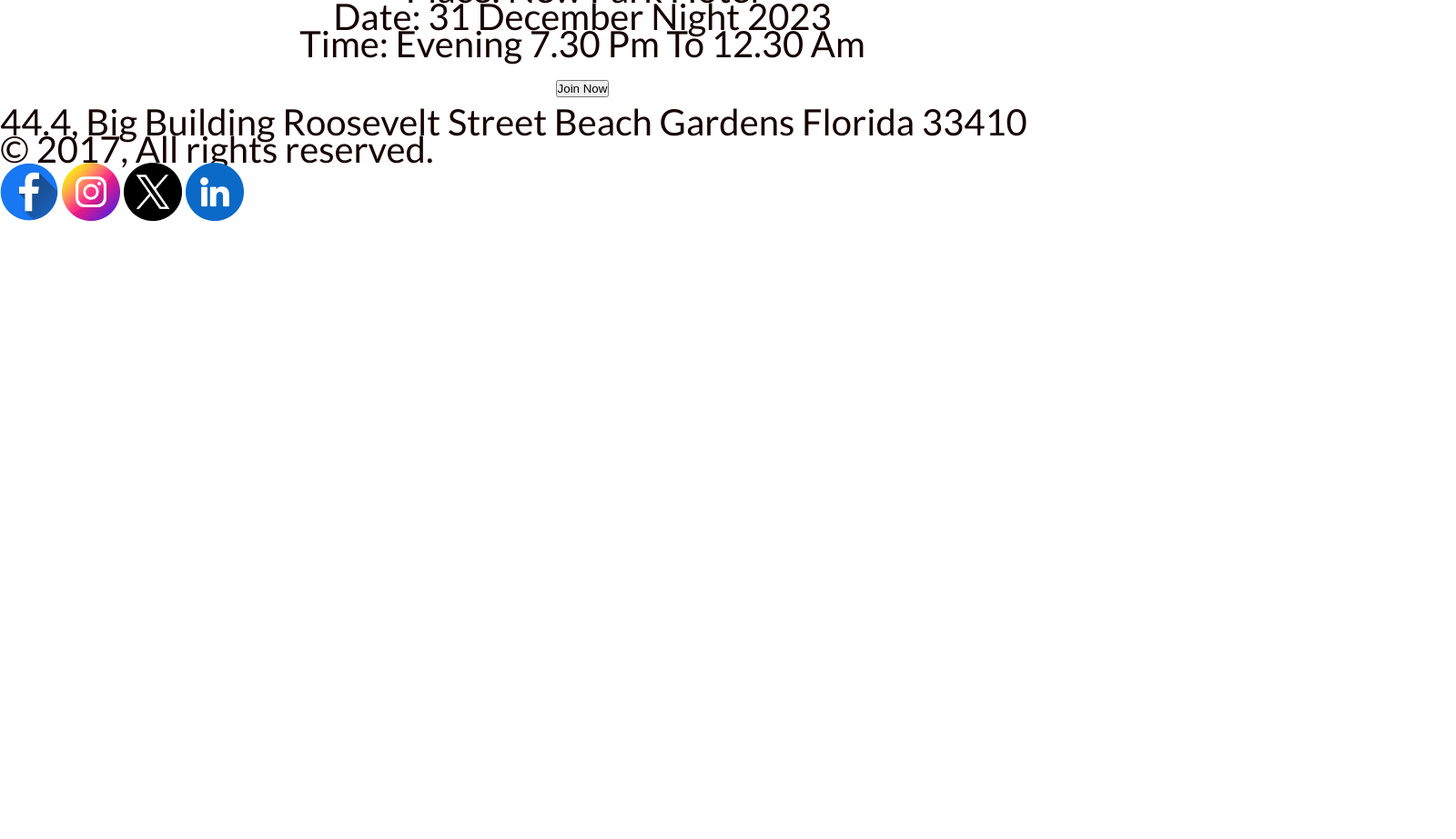
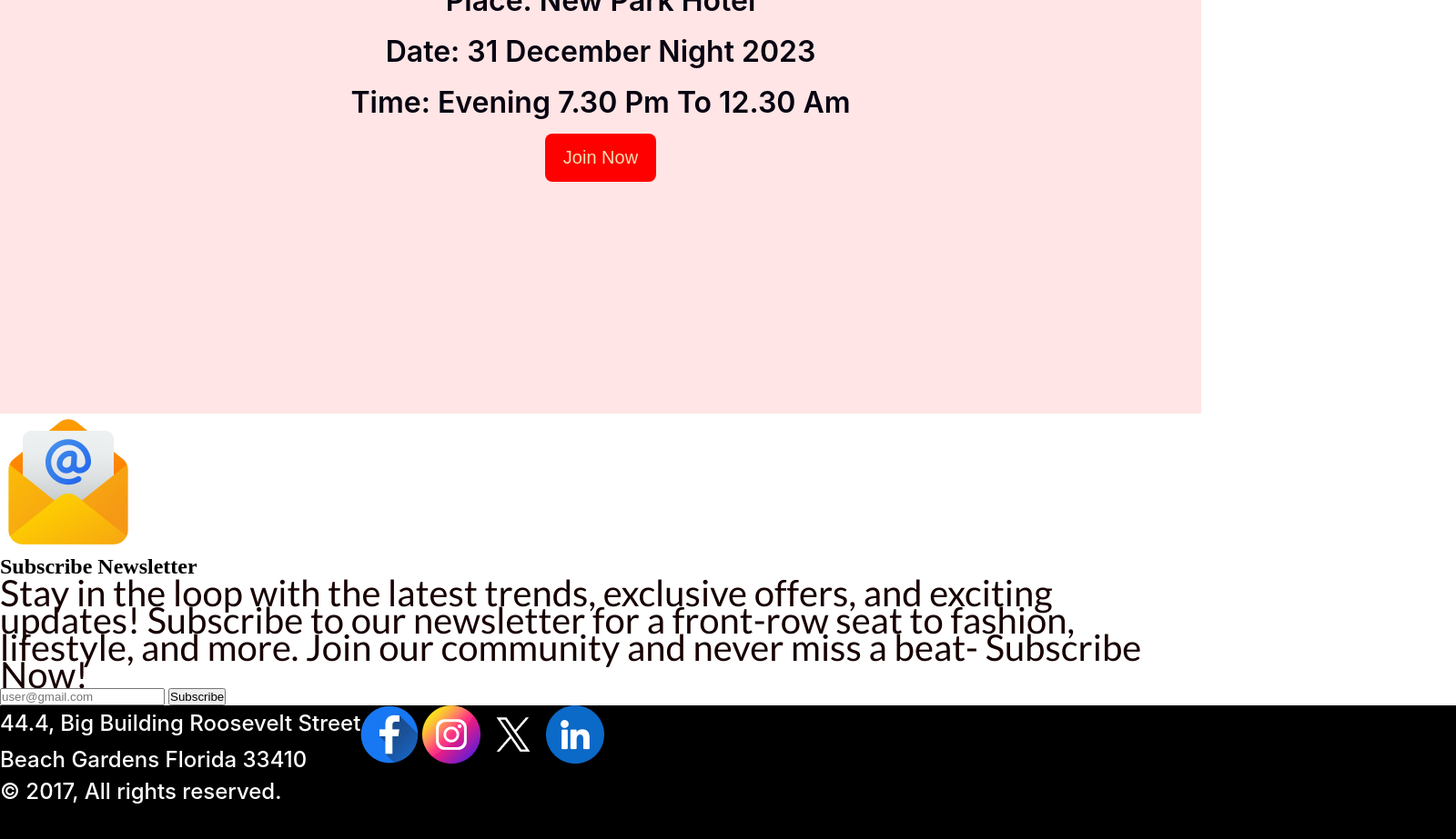
Before and after one commit to sattartuc/first.assignment, a plain HTML site: page index.html in a window 1280 px wide. Shown: the part 1657-2580 px from the top of the page at 91% size, 1600 px wide, since content can reach past the window. Before the commit the page ends 1905 px from the top, so only its background shows below. Drawn offline with Linux system fonts and the light colour scheme.

Commit message:
added footer

```diff
--- a/index.html
+++ b/index.html
@@ -49,20 +49,49 @@
     </main>
     <section>
       <div class="park-hotel-text">
-        <p>Place: New Park Hotel</p>
-        <p>Date: 31 December Night 2023</p>
-        <p>Time: Evening 7.30 pm to 12.30 am</p>
-        <button>Join Now</button>
+        <p class="cnt">Place: New Park Hotel</p>
+        <p class="cnt">Date: 31 December Night 2023</p>
+        <p class="cnt">Time: Evening 7.30 pm to 12.30 am</p>
+        <button class="btn-tt">Join Now</button>
       </div>
     </section>
 
-    <footer>
-      <div id="street-info">
-        <p>44.4, Big Building Roosevelt Street Beach Gardens Florida 33410</p>
-        <p>&copy; 2017, All rights reserved.</p>
+    <section class="newsletter">
+      <div class="newsletter-padding">
+        <div>
+          <img src="Images/Group 61.png" alt="" />
+        </div>
+        <div>
+          <h1 class="sub-news">Subscribe Newsletter</h1>
+          <p class="sub-description">
+            Stay in the loop with the latest trends, exclusive offers, and
+            exciting updates! Subscribe to our newsletter for a front-row seat
+            to fashion, lifestyle, and more. Join our community and never miss a
+            beat- Subscribe Now!
+          </p>
+        </div>
+        <form action="">
+          <input
+            class="mails"
+            type="email"
+            name=""
+            id=""
+            placeholder="user@gmail.com"
+          />
+          <input class="subss" type="button" value="Subscribe" />
+        </form>
+      </div>
+    </section>
+
+    <footer class="social-link">
+      <div>
+        <p class="left-up">
+          44.4, Big Building Roosevelt Street <br />Beach Gardens Florida 33410
+        </p>
+        <p class="down-left">&copy; 2017, All rights reserved.</p>
       </div>
 
-      <div class="social-link">
+      <div class="image-link">
         <a href=""><img src="images/Facebook.png" alt="" /></a>
         <a href=""><img src="images/Instagram.png" alt="" /></a>
         <a href=""><img src="images/Twitter.png" alt="" /></a>
--- a/styles/style.css
+++ b/styles/style.css
@@ -128,7 +128,15 @@ P {
   font-weight: 400;
   line-height: 30px;
 }
+.park-hotel-text {
+  width: 1320px;
+  height: 482px;
+  flex-shrink: 0;
+}
 
+.park-hotel-text {
+  background-color: rgba(255, 0, 0, 0.1);
+}
 .park-hotel-text {
   color: #f00;
   text-align: center;
@@ -148,5 +156,60 @@ P {
   line-height: 56px;
   text-transform: capitalize;
 }
-? .social-link {
+.btn-tt {
+  border-radius: 8px;
+  background: red;
+  color: wheat;
+  border: none;
+  font-size: 20px;
+  padding: 15px 20px;
+  cursor: pointer;
 }
+.cnt {
+  color: #f00;
+  text-align: center;
+  font-family: Inter;
+  font-size: 32px;
+  font-style: normal;
+  font-weight: 600;
+  line-height: 56px; /* 175% */
+  text-transform: capitalize;
+}
+.cnt {
+  color: #070211;
+  font-family: Inter;
+  font-size: 32px;
+  font-style: normal;
+  font-weight: 600;
+  line-height: 56px;
+  text-transform: capitalize;
+  position: center;
+}
+
+.social-link {
+  width: 1600px;
+  height: 609px;
+  flex-shrink: 0;
+  background: black;
+  display: flex;
+  position: ce;
+}
+.left-up {
+  color: #fff;
+  font-family: Inter;
+  font-size: 24px;
+  font-style: normal;
+  font-weight: 500;
+  line-height: 40px; /* 166.667% */
+}
+.down-left {
+  color: #fff;
+  font-family: Inter;
+  font-size: 24px;
+  font-style: normal;
+  font-weight: 500;
+  line-height: normal;
+}
+.image-link {
+  position: middle;
+}
```
